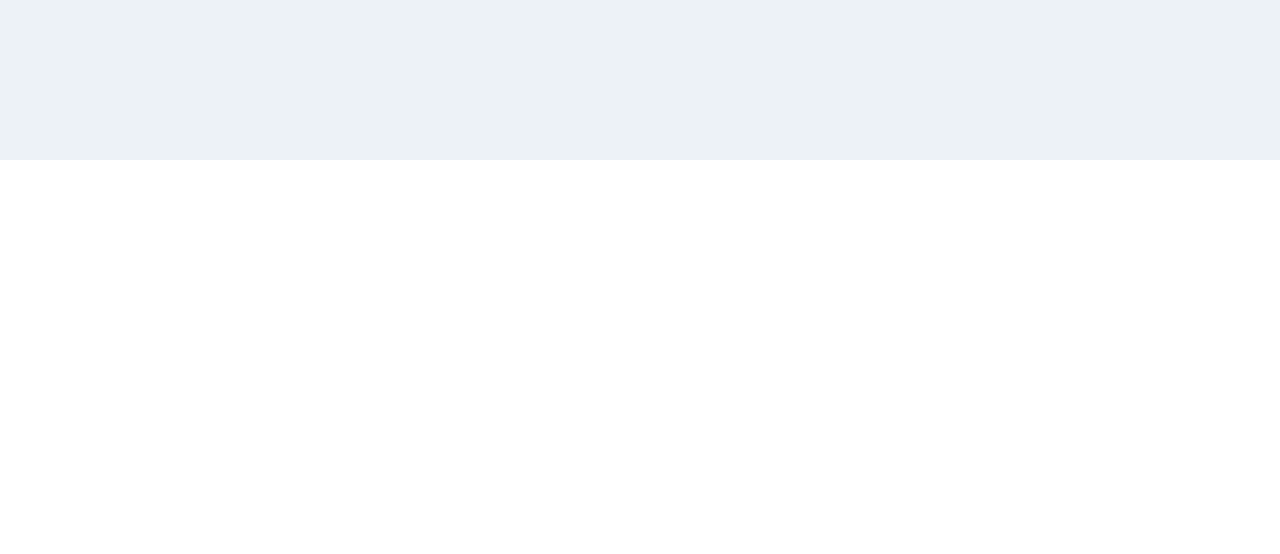
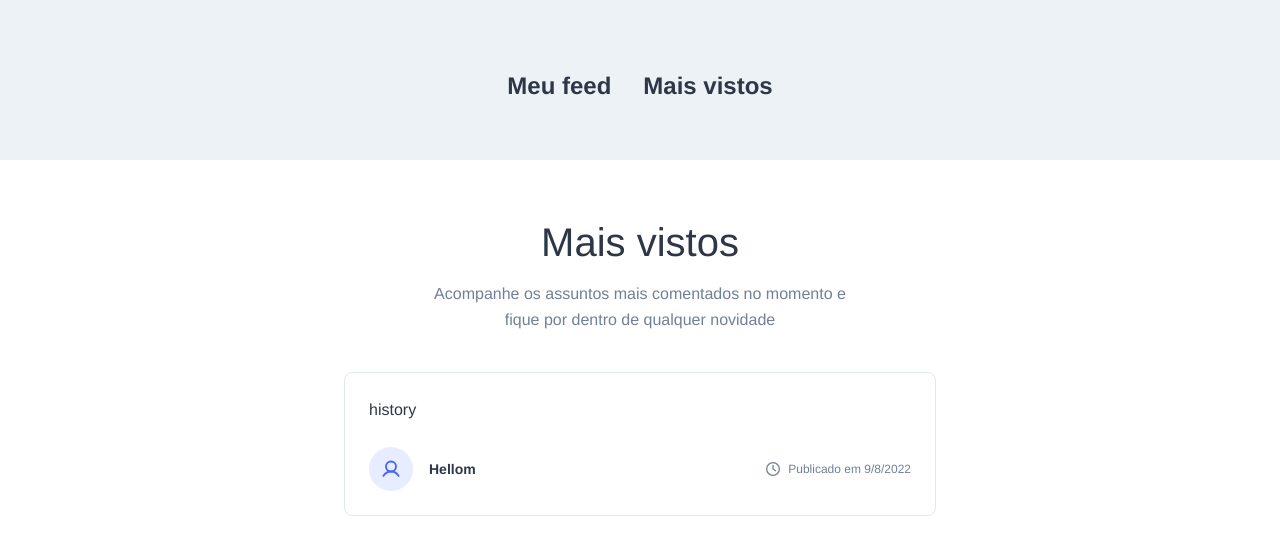
Before and after one commit to Hellom-World/react1, a React (Create React App) app: page /most-viewed in a window 1280 px wide. Before the commit this address had no page. Shown: the top 554 px of the page. Built offline with nearby package versions, Linux system fonts and the light colour scheme; a web font is replaced by a local one.

Commit message:
fundamentos do react finalizado

```diff
--- a/src/App.js
+++ b/src/App.js
@@ -1,4 +1,4 @@
-import { BrowserRouter } from 'react-router-dom';
+import { BrowserRouter, Link } from 'react-router-dom';
 
 import './styles/App.css';
 
@@ -9,6 +9,10 @@
     return (
         <div className="wrapper">
             <BrowserRouter>
+                <nav>
+                    <Link to="/">Meu feed</Link>
+                    <Link to="/most-viewed">Mais vistos</Link>
+                </nav>
                 <AppRoutes />
             </BrowserRouter>
         </div>
--- a/src/Routes.js
+++ b/src/Routes.js
@@ -1,11 +1,13 @@
 import {Routes, Route} from 'react-router-dom';
 
 import Home from './pages/Home';
+import MostViewed from './pages/MostViewed';
 
 export default function AppRoutes() {
     return (
         <Routes>
             <Route path="/" element={<Home />} />
+            <Route path="most-viewed" element={<MostViewed/>} />
         </Routes>
     );
 }
--- a/src/components/Feed.js
+++ b/src/components/Feed.js
@@ -20,8 +20,8 @@
     return (
         <>
             <header>
-                    <h1>Seu Feed</h1>
-                    <h2>Acompanhe o que seus amigos estão pensando em tempo real</h2>
+                    <h1>{props.title}</h1>
+                    <h2>{props.subtitle}</h2>
                 </header>
                 <section className='feed'>
 
--- a/src/pages/Home.js
+++ b/src/pages/Home.js
@@ -22,7 +22,11 @@
         <>
             <PostForm onSubmit={handleSubmit} />
             <main>
-                <Feed posts={posts} />
+                <Feed
+                    posts={posts}
+                    title="Meu feed"
+                    subtitle="Acompanhe o que seus amigos estão pensando em tempo real"
+                />
             </main>
         </>
     );
--- /dev/null
+++ b/src/pages/MostViewed.js
@@ -0,0 +1,20 @@
+import Feed from '../components/Feed'
+
+export default function() {
+    const posts = [
+      {
+        id: Math.random(),
+        content: 'history',
+        userName: 'Hellom',
+        publishedAt: new Date(),
+      }];
+    return (
+        <main className="most-viewed">
+            <Feed
+                posts={posts}
+                title="Mais vistos"
+                subtitle="Acompanhe os assuntos mais comentados no momento e fique por dentro de qualquer novidade"
+            />
+        </main>
+    )
+}
```
